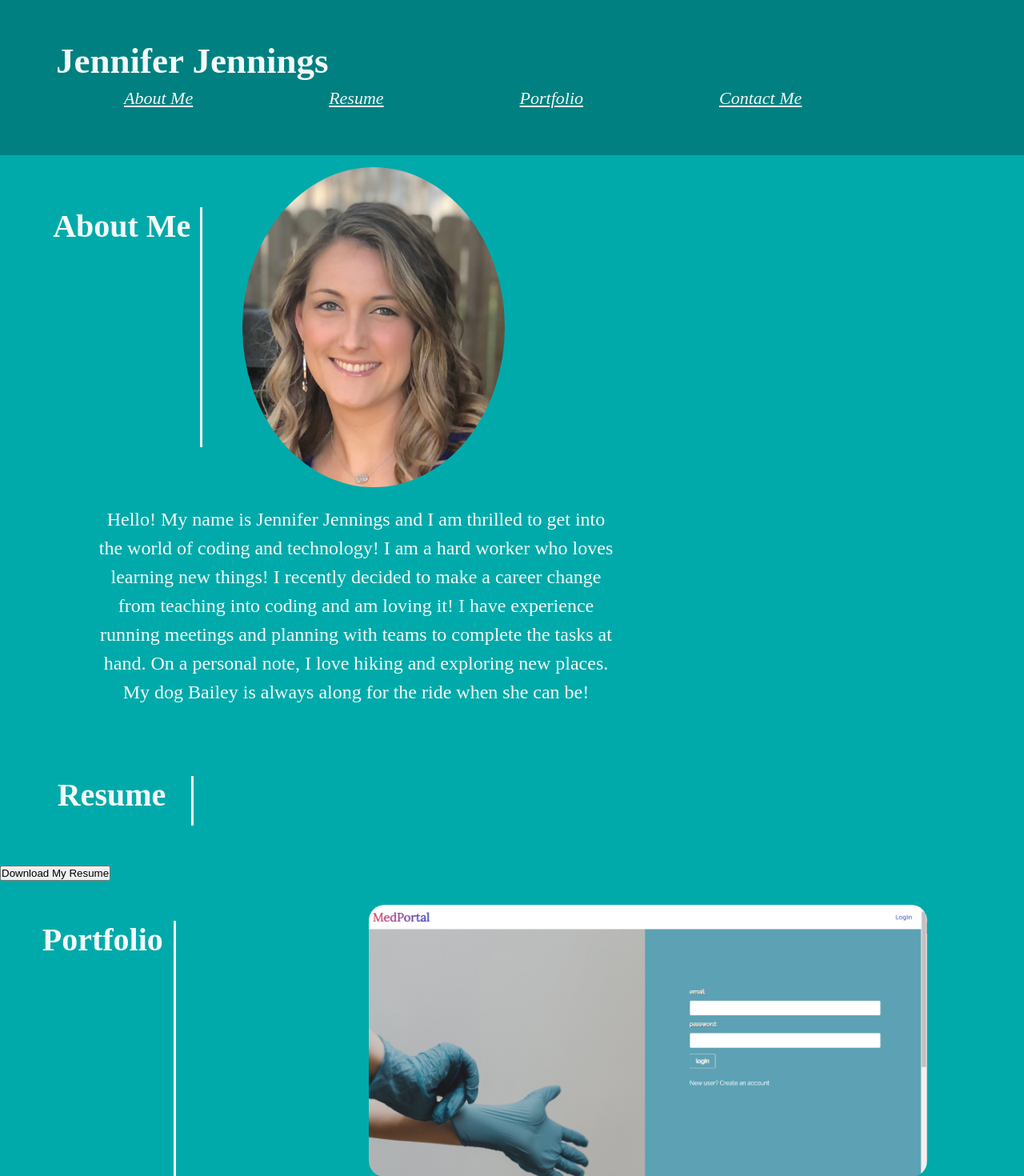
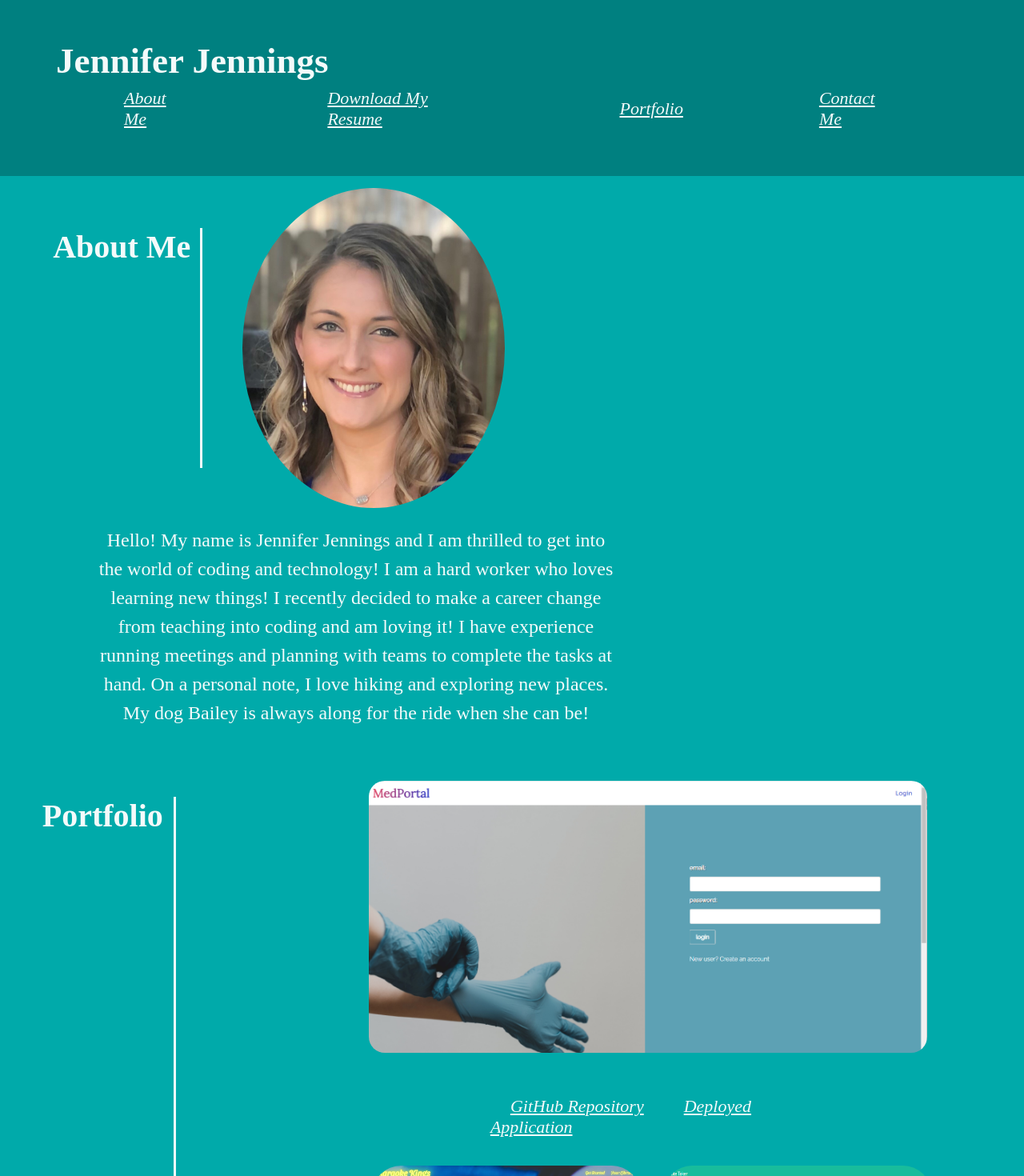
Before and after one commit to jen2ags/My-Portfolio-Updated, a React (Create React App) app: page / in a window 1280 px wide. Shown: the top 1470 px of the page at 80% size. Built offline with nearby package versions, Linux system fonts and the light colour scheme.

Commit message:
add link to resume in nav component

```diff
--- a/src/App.js
+++ b/src/App.js
@@ -1,6 +1,5 @@
 import React from 'react';
 import About from './components/About';
-import Resume from './components/Resume';
 import Navigation from './components/Navigation';
 import Portfolio from './components/Portfolio';
 import Contact from './components/ContactInfo';
@@ -13,7 +12,6 @@ function App() {
       <Navigation></Navigation>
       <main>
         <About></About>
-        <Resume></Resume>
         <Portfolio></Portfolio>
         <Contact></Contact>
       </main>
--- a/src/components/Navigation/index.js
+++ b/src/components/Navigation/index.js
@@ -1,4 +1,5 @@
 import React from 'react';
+import Resume from '../Resume';
 
 function Navigation() {
 
@@ -16,11 +17,7 @@ return (
                             About Me
                         </a>
                     </li>
-                    <li>
-                        <a href="#resume" onClick={() => handleClick()}>
-                            Resume
-                        </a>
-                    </li>
+                    <Resume></Resume>
                     <li>
                         <a href="#portfolio" onClick={() => handleClick()}>
                             Portfolio
--- a/src/components/Resume/index.js
+++ b/src/components/Resume/index.js
@@ -1,13 +1,11 @@
 import React from 'react';
+import myResume from '../../assets/Resume/Jennifer_Jennings_Resume.pdf';
 
 function Resume() {
     return (
-        <section id="resume">
-            <h2 className="section-title">
-                Resume
-            </h2>
-            <button>Download My Resume </button>
-        </section>
+        <li>
+           <a className="btn" href={myResume} download> Download My Resume</a>
+        </li>
 
     );
 }
--- a/src/index.css
+++ b/src/index.css
@@ -14,6 +14,7 @@ body {
   font-family: 'Times New Roman', Times, serif;
   background-color: var(--secondary-color);
 }
+
 header {
   background-color: var(--primary-color);
   justify-content: space-between;
```
Also changed, not shown: src/components/index.html (deleted, +0 -93 lines).
